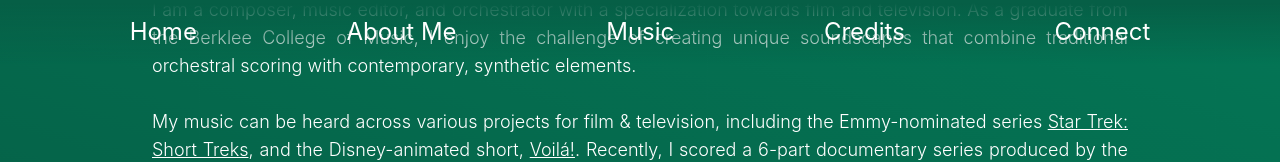
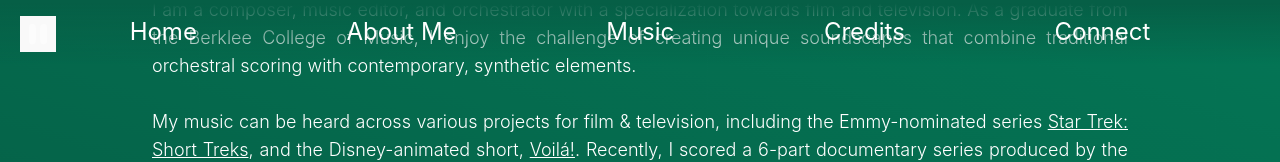
Before and after one commit to actuallyitsnathaniel/sahil-site-fe, a React (Vite) app: page / in a window 1280 px wide. Both pictures are taken after a click on the button 150 px from the left and 1284 px from the top of the page. Shown: the part 884-1046 px from the top of the page. Built offline with nearby package versions, Linux system fonts and the light colour scheme; what tailwind-clip-path would draw is missing.

Commit message:
floating player button update

```diff
--- a/src/components/audio-track-player/index.tsx
+++ b/src/components/audio-track-player/index.tsx
@@ -1,4 +1,10 @@
-import React, { useState, useRef, Dispatch, SetStateAction } from "react";
+import React, {
+  useState,
+  useRef,
+  Dispatch,
+  SetStateAction,
+  useEffect,
+} from "react";
 
 import { HandlePlayback } from "./playback";
 import ProgressBar from "./progress-bar";
@@ -88,6 +94,62 @@ const AudioTrack = ({
   );
 };
 
+const FloatingPlayPauseButton = ({
+  isPlaying,
+  setIsPlaying,
+  currentTrack,
+  setCurrentTrack,
+}: {
+  isPlaying: boolean;
+  setIsPlaying: Dispatch<SetStateAction<boolean>>;
+  currentTrack: number;
+  setCurrentTrack: Dispatch<SetStateAction<number>>;
+}) => {
+  const [windowDimension, setWindowDimension] = useState(window.innerWidth);
+
+  useEffect(() => {
+    setWindowDimension(window.innerWidth);
+  }, []);
+
+  useEffect(() => {
+    const handleResize = () => {
+      setWindowDimension(window.innerWidth);
+    };
+
+    window.addEventListener("resize", handleResize);
+    return () => window.removeEventListener("resize", handleResize);
+  }, []);
+
+  const isMobile = windowDimension <= 640;
+
+  return (
+    <button
+      className={`transition-opacity duration-200 appear-slow ${
+        currentTrack == -1 && "pointer-events-none opacity-0"
+      } ${
+        isMobile
+          ? "fixed top-4 left-3 w-16 h-16 flex items-center justify-center text-white z-[1]"
+          : "fixed top-4 left-5 z-[1] w-9 h-9"
+      }`}
+      onClick={() =>
+        HandlePlayback({
+          index: currentTrack,
+          currentTrack,
+          setCurrentTrack,
+          isPlaying,
+          setIsPlaying,
+        })
+      }
+    >
+      {isPlaying ? (
+        <img src={Pause} alt="Pause" className="w-full h-full animate-pulse" />
+      ) : (
+        <img src={Play} alt="Play" className="w-full h-full" />
+      )}
+    </button>
+  );
+};
+
 const AudioPlayer = ({ children }: { children: React.ReactNode }) => {
   const [isPlaying, setIsPlaying] = useState(false);
   const [currentTrack, setCurrentTrack] = useState(-1);
@@ -104,6 +166,9 @@ const AudioPlayer = ({ children }: { children: React.ReactNode }) => {
 
   return (
     <div>
+      <FloatingPlayPauseButton
+        {...{ isPlaying, setIsPlaying, currentTrack, setCurrentTrack }}
+      />
       <div className="flex flex-wrap flex-col sm:flex-row sm:max-w-6xl justify-center">
         <div className="flex flex-wrap justify-center">{AudioTracks}</div>
       </div>
```
